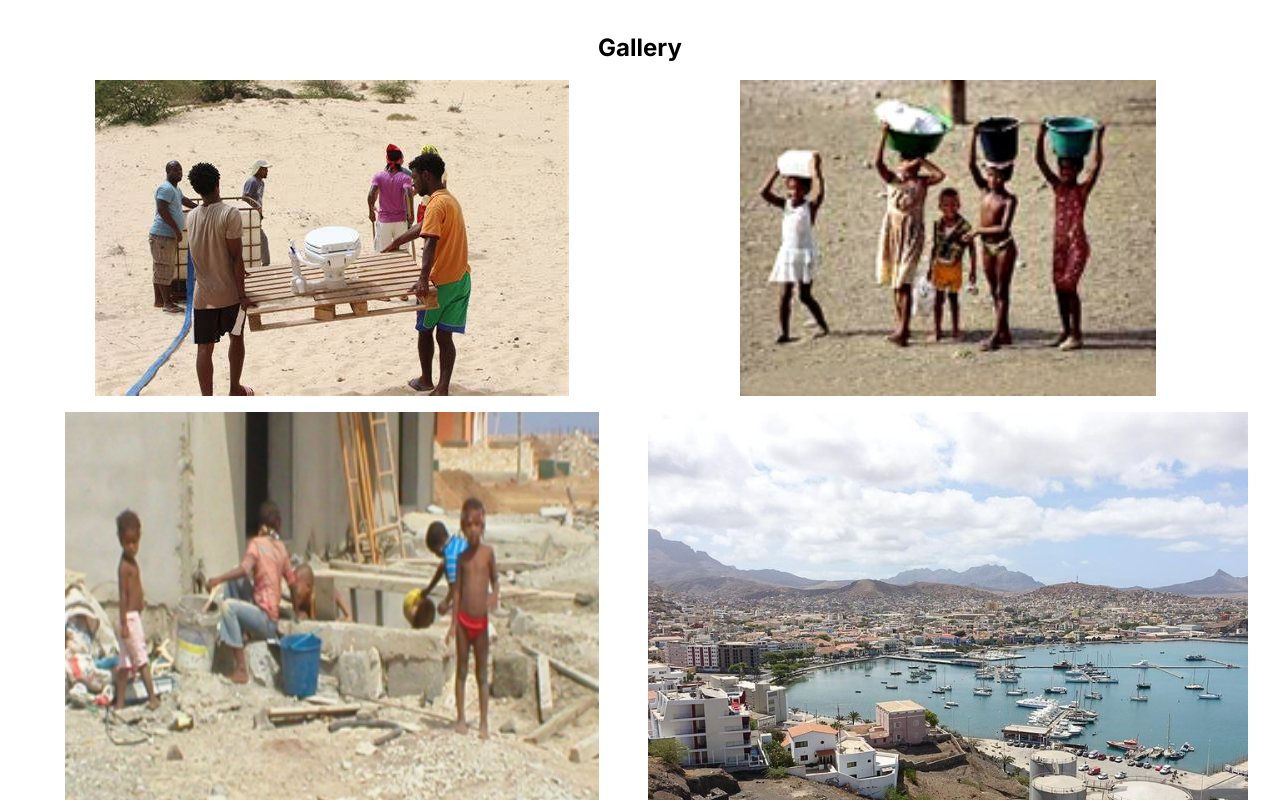
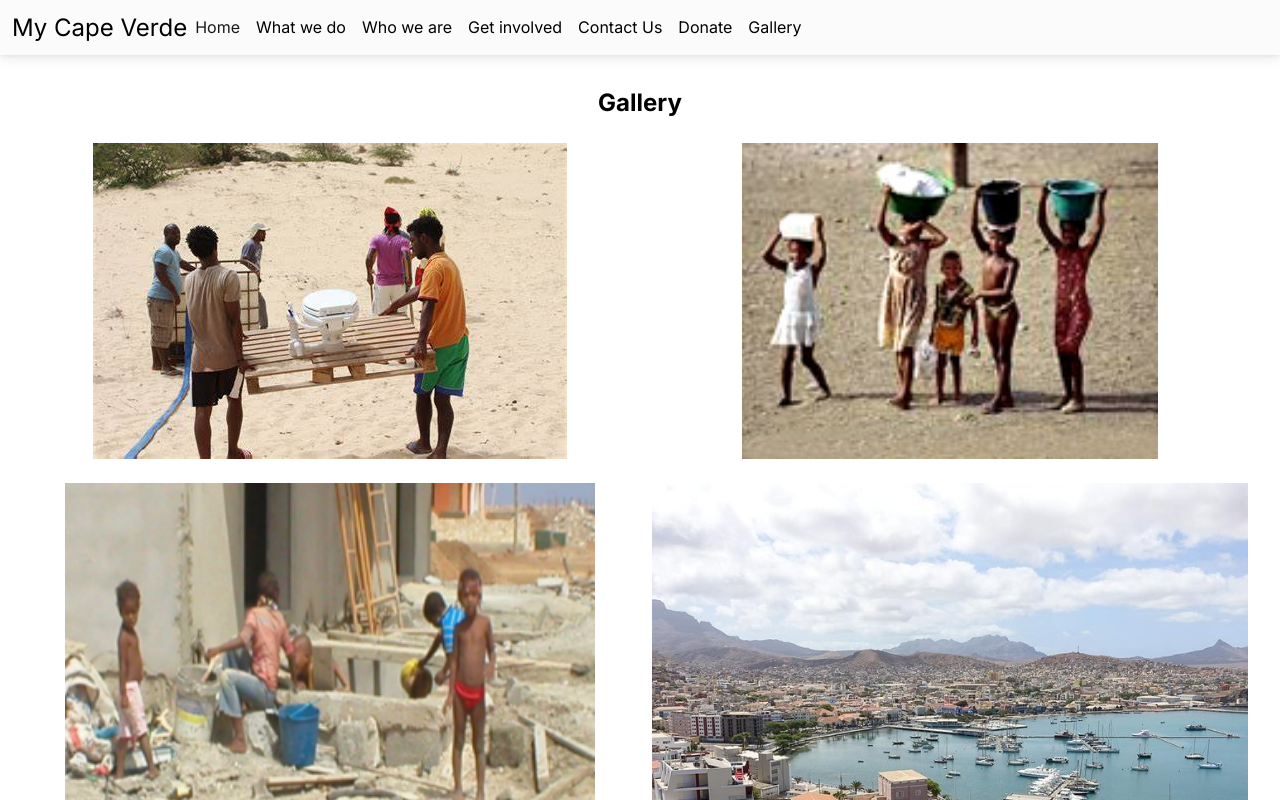
Before and after one commit to jacam666/capeverde, a Next.js app: page /galleryPage in a window 1280 px wide. Shown: the top 800 px of the page. Built offline with nearby package versions, Linux system fonts and the light colour scheme.

Commit message:
added navbar to the gallery page

```diff
--- a/src/app/galleryPage/page.tsx
+++ b/src/app/galleryPage/page.tsx
@@ -1,5 +1,9 @@
+import ResponsiveNavbar from "../components/ResponsiveNavbar";
+
 export default function Gallery () {
     return (
+        <div>
+            <ResponsiveNavbar />
         <div className="p-8 bg-white">
             <h1 className="text-2xl font-bold text-black mb-4 text-center">Gallery</h1>
             <div className="grid grid-cols-2 gap-4">
@@ -54,5 +58,6 @@ export default function Gallery () {
 
             </div>
         </div>
+        </div>
     );
 }
```
